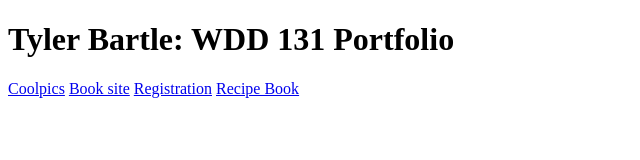
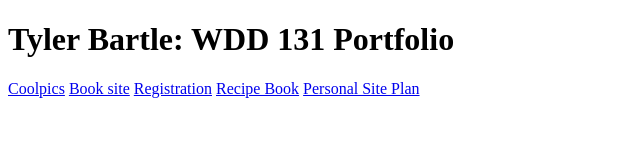
Before and after one commit to Tman7077/wdd131, a plain HTML site: page index.html in a window 1280 px wide. Shown: the whole page, without its empty margins (0-640 px from the left). Drawn offline with Linux system fonts and the light colour scheme.

Commit message:
Added link to site plan on homepage

```diff
--- a/index.html
+++ b/index.html
@@ -15,6 +15,7 @@
         <a href="w06/blog/index.html">Book site</a>
         <a href="w08/registration/index.html">Registration</a>
         <a href="w10/recipes/index.html">Recipe Book</a>
+        <a href="bethegood/site-plan.html">Personal Site Plan</a>
     </main>
     <footer>
 
```
